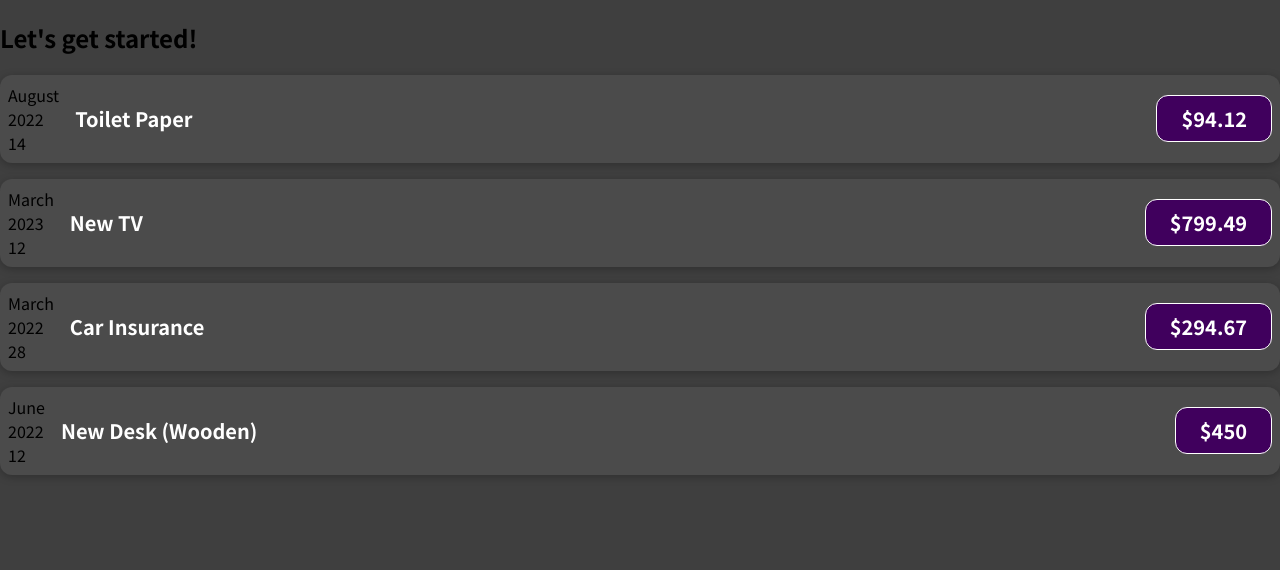
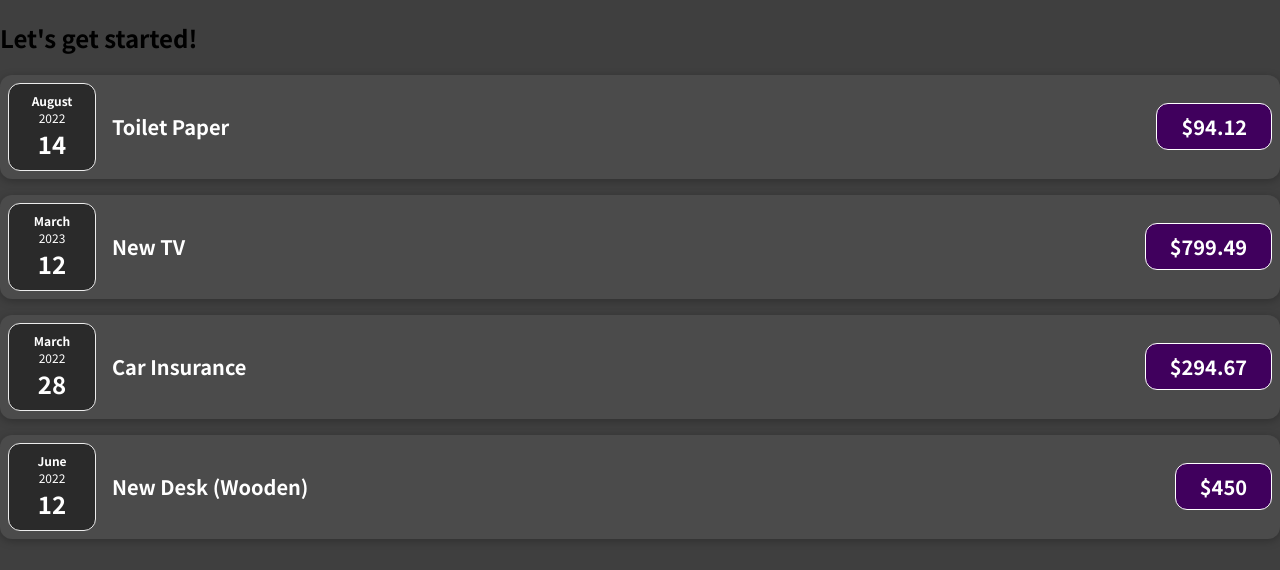
Before and after one commit to HYBEN09/udemy-react, a React (Create React App) app: page / in a window 1280 px wide. Shown: the top 570 px of the page. Built offline with nearby package versions, Linux system fonts and the light colour scheme.

Commit message:
컴포넌트를 여러 컴포넌트로 분할하기

```diff
--- /dev/null
+++ b/src/components/ExpenseDate.css
@@ -0,0 +1,26 @@
+.expense-date {
+  display: flex;
+  flex-direction: column;
+  width: 5.5rem;
+  height: 5.5rem;
+  border: 1px solid #ececec;
+  background-color: #2a2a2a;
+  color: white;
+  border-radius: 12px;
+  align-items: center;
+  justify-content: center;
+}
+
+.expense-date__month {
+  font-size: 0.75rem;
+  font-weight: bold;
+}
+
+.expense-date__year {
+  font-size: 0.75rem;
+}
+
+.expense-date__day {
+  font-size: 1.5rem;
+  font-weight: bold;
+}
--- /dev/null
+++ b/src/components/ExpenseDate.jsx
@@ -0,0 +1,15 @@
+import "./ExpenseDate.css";
+
+export function ExpenseDate({ date }) {
+  const month = date.toLocaleString("en-US", { month: "long" });
+  const day = date.toLocaleString("en-US", { day: "2-digit" });
+  const year = date.getFullYear();
+
+  return (
+    <div className="expense-date">
+      <div className="expense-date__month">{month}</div>
+      <div className="expense-date__year">{year}</div>
+      <div className="expense-date__day">{day}</div>
+    </div>
+  );
+}
--- a/src/components/ExpenseItem.jsx
+++ b/src/components/ExpenseItem.jsx
@@ -1,20 +1,13 @@
+import { ExpenseDate } from "./ExpenseDate";
 import "./ExpenseItem.css";
 
-export function ExpenseItem(props /* title, amount, date  */) {
-  const month = props.date.toLocaleString("en-US", { month: "long" });
-  const day = props.date.toLocaleString("en-US", { day: "2-digit" });
-  const year = props.date.getFullYear();
-
+export function ExpenseItem({ title, amount, date }) {
   return (
     <div className="expense-item">
-      <div>
-        <div>{month}</div>
-        <div>{year}</div>
-        <div>{day}</div>
-      </div>
+      <ExpenseDate date={date} />
       <div className="expense-item__description">
-        <h2>{props.title}</h2>
-        <div className="expense-item__price">${props.amount}</div>
+        <h2>{title}</h2>
+        <div className="expense-item__price">${amount}</div>
       </div>
     </div>
   );
```
